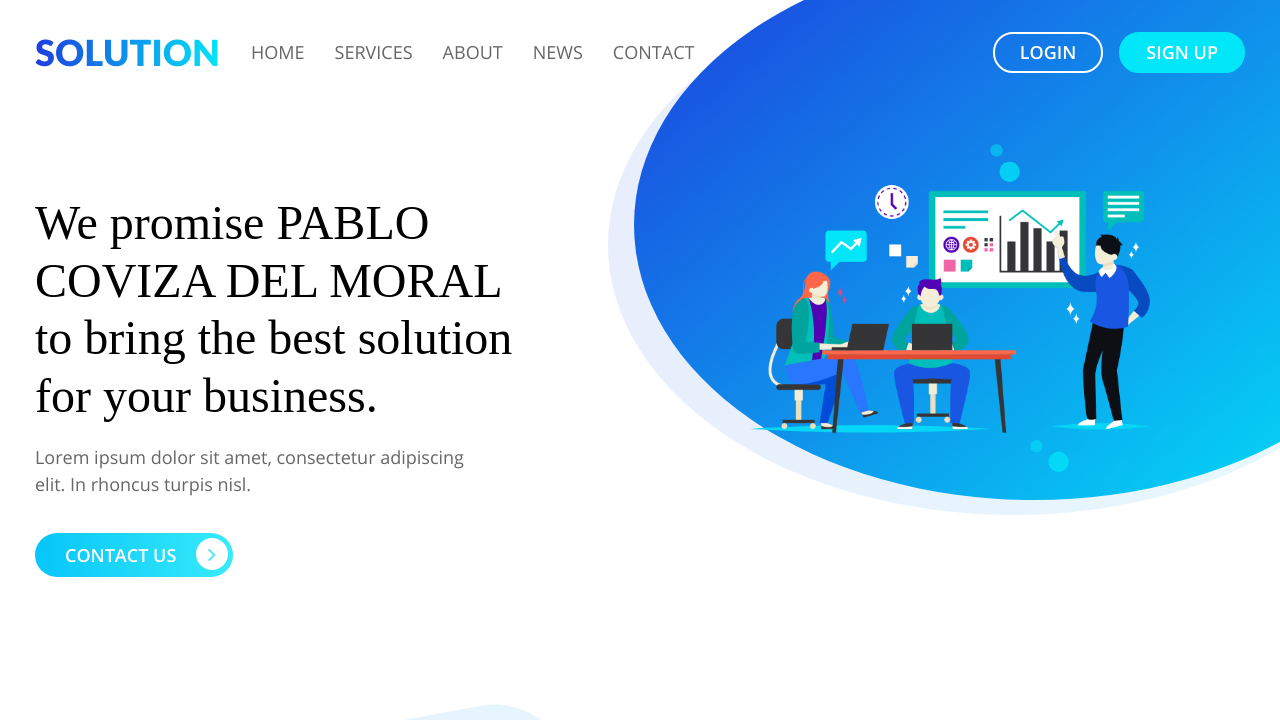
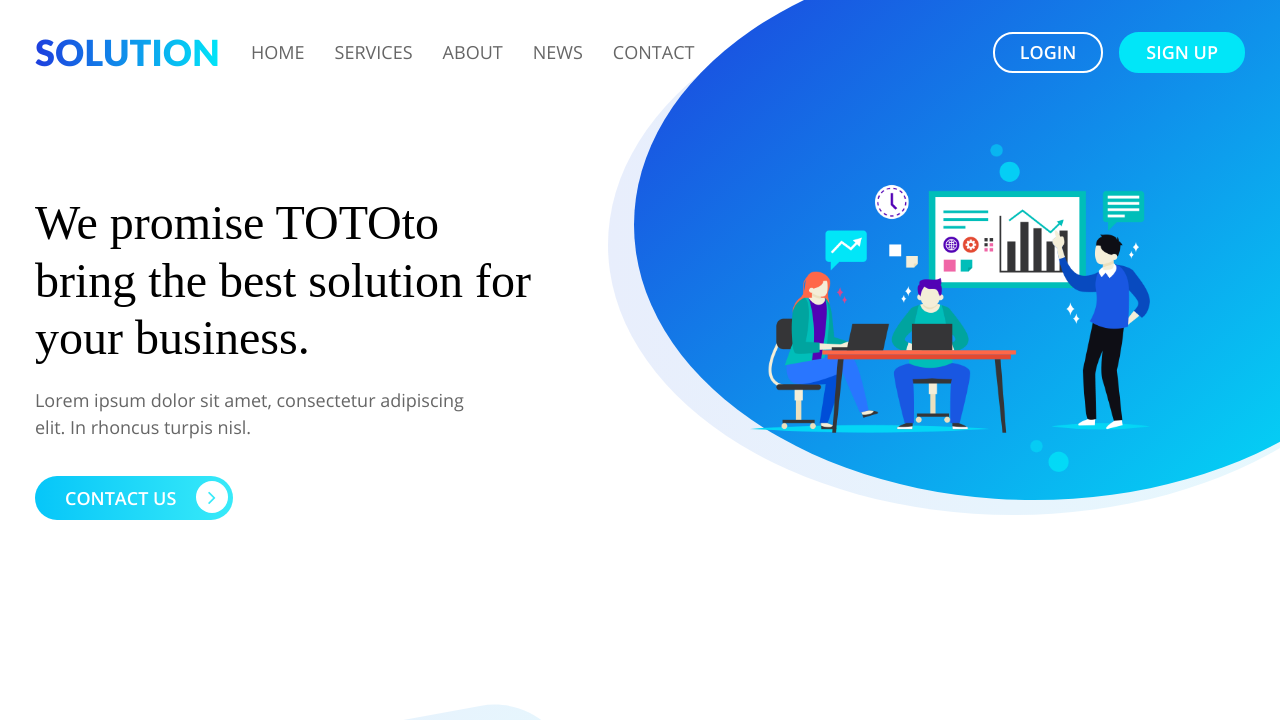
Before and after one commit to coviza/cloud_men, a plain HTML site: page index.html in a window 1280 px wide. Shown: the top 720 px of the page. Drawn offline with Linux system fonts and the light colour scheme; a web font is replaced by a local one.

Commit message:
modifico index.html

```diff
--- a/index.html
+++ b/index.html
@@ -47,7 +47,7 @@
     <div class="container">
         <div class="row">
             <div class="col-md-6">
-                <h1> We promise PABLO COVIZA DEL MORAL to bring
+                <h1> We promise TOTOto bring
                     the best <span>solution</span> for
                     your business. </h1>
                 <p> Lorem ipsum dolor sit amet, consectetur adipiscing elit. In rhoncus turpis nisl. </p>
```
